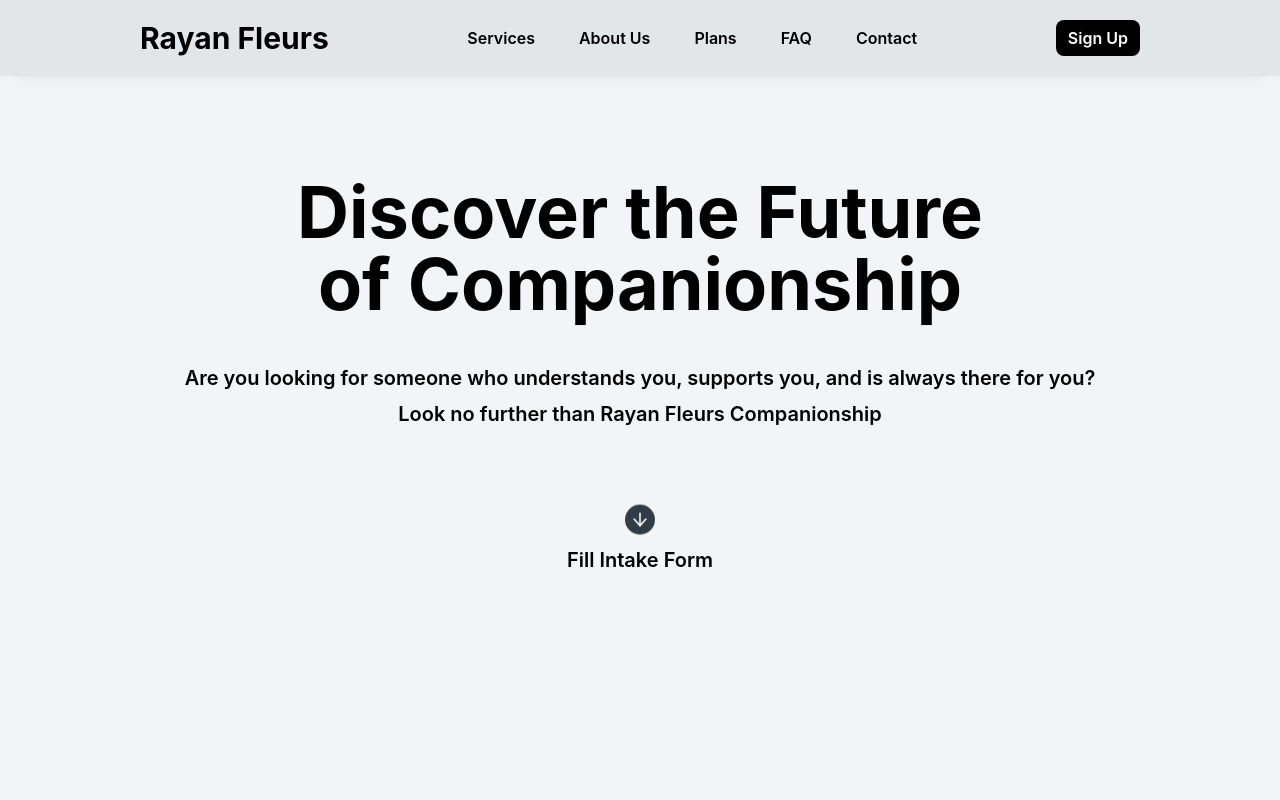
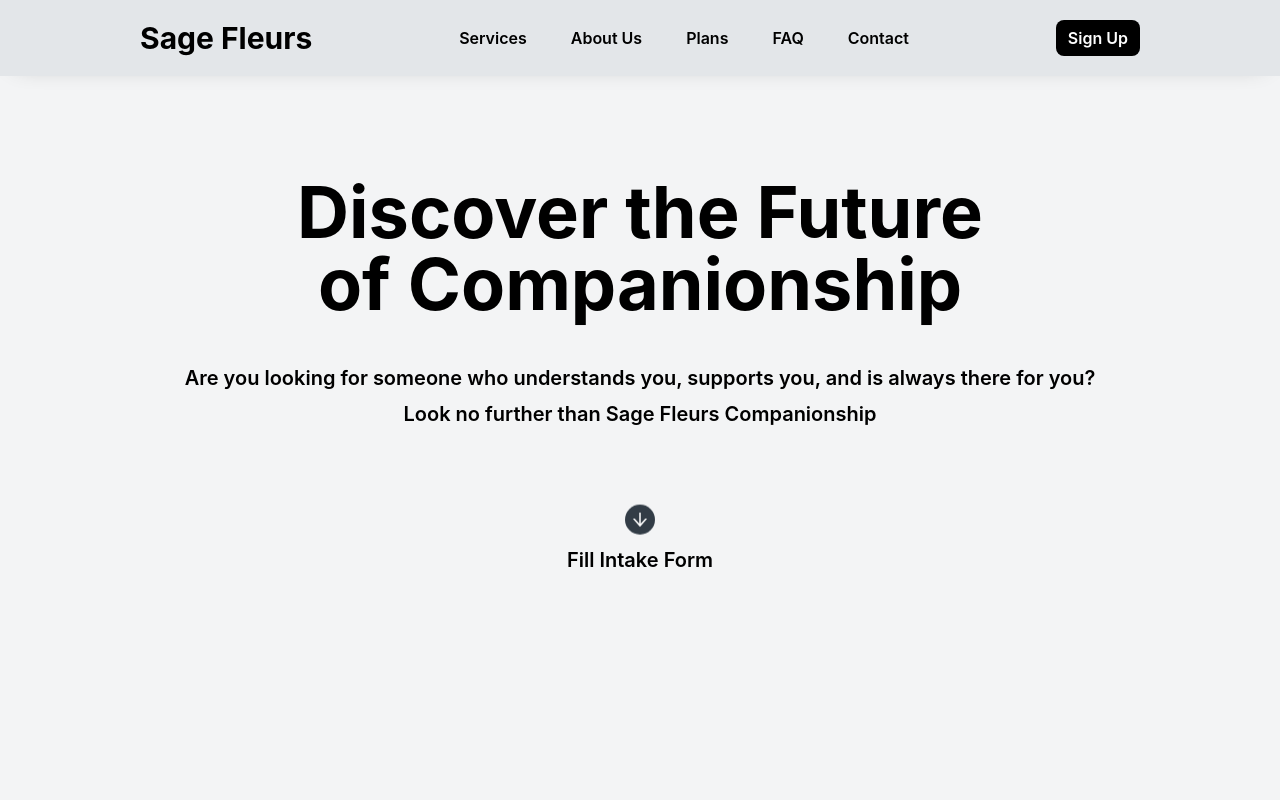
Before and after one commit to Lochki02/RyanFlores, a React (Create React App) app: page / in a window 1280 px wide. Shown: the top 800 px of the page. Built offline with nearby package versions, Linux system fonts and the light colour scheme.

Commit message:
sage fleurs

```diff
--- a/public/index.html
+++ b/public/index.html
@@ -9,7 +9,7 @@
     <meta
       name="description"
       content="Are you looking for someone who understands you, supports you, and is always there for you?
-      Look no further than Rayan Fleurs Companionship"
+      Look no further than Sage Fleurs Companionship"
     />
     <link rel="apple-touch-icon" href="%PUBLIC_URL%/logo192.png" />
     <!--
@@ -26,7 +26,7 @@
       work correctly both with client-side routing and a non-root public URL.
       Learn how to configure a non-root public URL by running `npm run build`.
     -->
-    <title>Rayan Fleurs Companionship</title>
+    <title>Sage Fleurs Companionship</title>
   </head>
   <body>
     <noscript>You need to enable JavaScript to run this app.</noscript>
--- a/src/App.js
+++ b/src/App.js
@@ -22,7 +22,7 @@ function App() {
           </h1>
 
           <h2 className="text-xl font-semibold text-center leading-[36px] mt-10">
-            Are you looking for someone who understands you, supports you, and is always there for you? <br /> Look no further than Rayan Fleurs Companionship
+            Are you looking for someone who understands you, supports you, and is always there for you? <br /> Look no further than Sage Fleurs Companionship
           </h2>
         </div>
 
@@ -115,11 +115,11 @@ function App() {
 
         <div className="mt-[200px] w-full max-w-[1000px] flex flex-col items-center">
           <h1 className="text-5xl font-bold text-center">
-            Why Rayan Fleurs?
+            Why Sage Fleurs?
           </h1>
 
           <h2 className="text-center text-xl font-semibold mt-5 max-w-[800px]">
-            Start Your Journey with Rayan Fleurs Companionship Today! Discover the power of AI technology to uplift your spirits, engage in meaningful conversations.
+            Start Your Journey with Sage Fleurs Companionship Today! Discover the power of AI technology to uplift your spirits, engage in meaningful conversations.
           </h2>
 
           <Card
@@ -315,7 +315,7 @@ function App() {
           </h1>
 
           <h2 className="text-center text-xl font-semibold mt-5 max-w-[800px]">
-            Here are some of the hot topics of RayanFleursCompanions, most of your questions will be answered here
+            Here are some of the hot topics of SageFleursCompanions, most of your questions will be answered here
           </h2>
 
           <div className="flex flex-col w-full gap-10">
@@ -334,7 +334,7 @@ function App() {
 
         <div className="fixed top-0 left-0 w-full py-5 bg-opacity-80 bg-[#dfe3e7] backdrop-blur-lg flex justify-center shadow-[0_5px_25px_-17px_rgba(0,0,0,0.3)] px-5">
           <div className="w-full max-w-[1000px] flex justify-between items-center">
-            <h1 className="text-3xl font-bold">Rayan Fleurs</h1>
+            <h1 className="text-3xl font-bold">Sage Fleurs</h1>
 
             <div className="h-full w-fit hidden sp:flex gap-5">
               <HeaderLink title="Services" scrollTo={() => scrollIntoView("#services")} />
@@ -354,7 +354,7 @@ function App() {
       </div>
 
       <div id="footer" className="w-full py-10 flex justify-center text-white font-semibold text-xl bg-black">
-        For any questions or inquiries please contact us at fleursrayan@gmail.com
+        For any questions or inquiries please contact us at sagefleurs101@gmail.com
       </div>
     </>
   );
--- a/src/components/Modal.js
+++ b/src/components/Modal.js
@@ -206,7 +206,7 @@ const TermsOfService = ({
             <div className='w-full h-[400px] mt-7 overflow-y-scroll hidescrollbar'>
                 Terms and Conditions: AI Companionship Service<br /><br />
 
-                These Terms and Conditions govern the use of the AI Companionship Service provided by Rayan Fleurs Companionship, a company registered under the laws of Canada
+                These Terms and Conditions govern the use of the AI Companionship Service provided by Sage Fleurs Companionship, a company registered under the laws of Canada
                 <br /><br />
                 By accessing or using the AI Companionship Service provided by the Company, you agree to be bound by this Agreement. If you do not agree to these terms, please do not use the service.
                 <br /><br />
```
Also changed, not shown: public/manifest.json.
